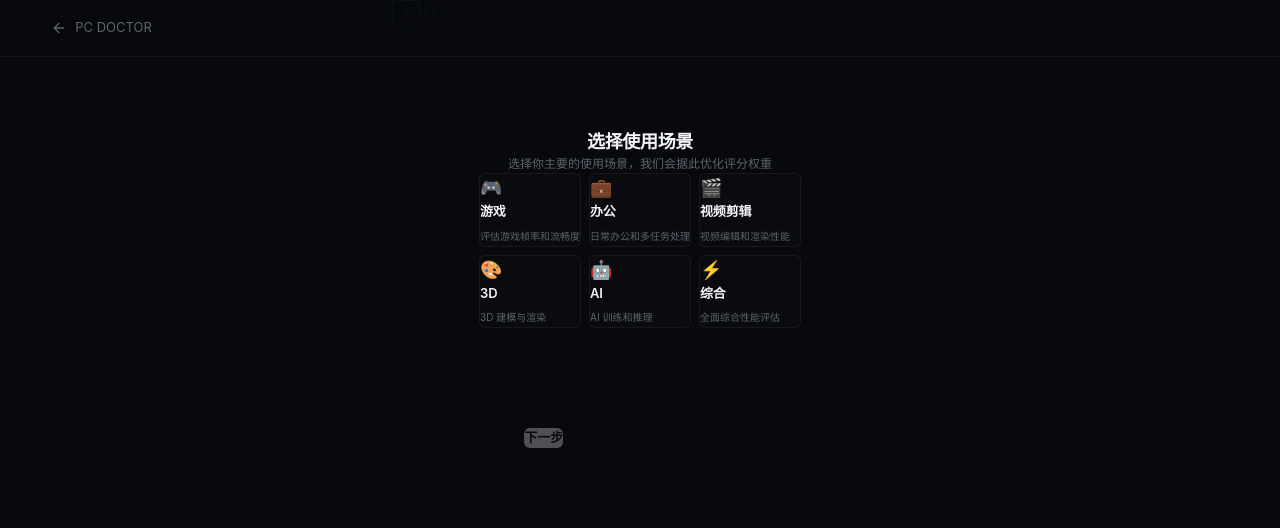
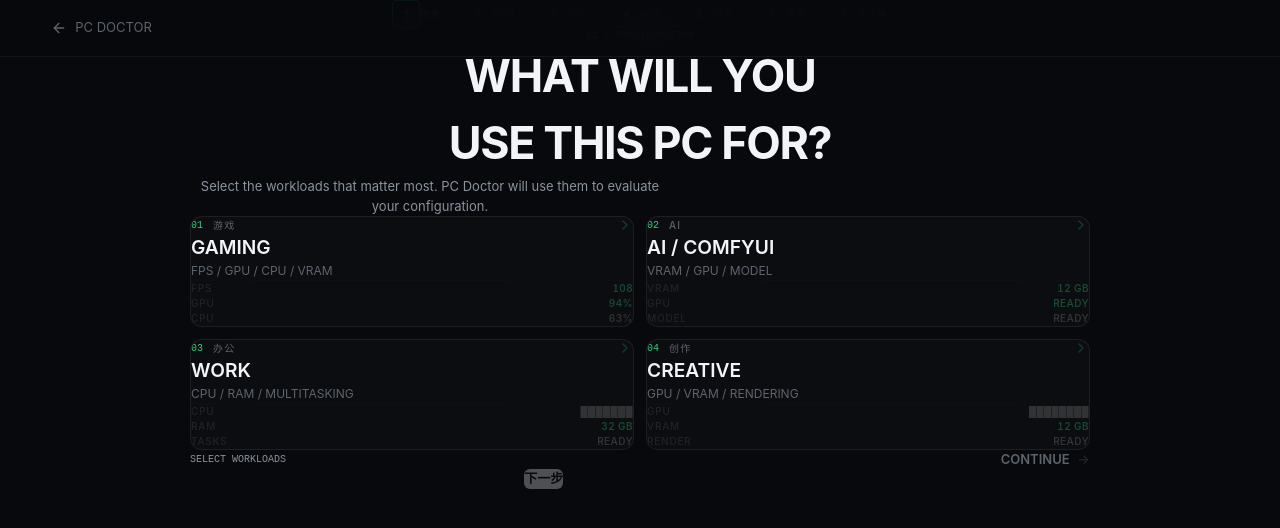
Before and after one commit to wangbatian232/PC-Doctor, a Next.js app: page / in a window 1280 px wide. Both pictures are taken after a click on the button "Start Your Diagnosis". Shown: the top 528 px of the page. Built offline with nearby package versions, Linux system fonts and the light colour scheme.

Commit message:
ui: redesign usage scenario selection with interactive workload cards and diagnostic visuals

```diff
--- a/src/components/diagnosis/UsageStep.tsx
+++ b/src/components/diagnosis/UsageStep.tsx
@@ -3,14 +3,60 @@
 import { motion } from "framer-motion";
 import type { UsageScenario } from "@/types";
 
-const usageOptions: { id: UsageScenario; label: string; icon: string; desc: string }[] = [
-  { id: "gaming", label: "游戏", icon: "🎮", desc: "评估游戏帧率和流畅度" },
-  { id: "office", label: "办公", icon: "💼", desc: "日常办公和多任务处理" },
-  { id: "video", label: "视频剪辑", icon: "🎬", desc: "视频编辑和渲染性能" },
-  { id: "3d", label: "3D", icon: "🎨", desc: "3D 建模与渲染" },
-  { id: "ai", label: "AI", icon: "🤖", desc: "AI 训练和推理" },
-  { id: "general", label: "综合", icon: "⚡", desc: "全面综合性能评估" },
+interface Workload {
+  id: UsageScenario;
+  num: string;
+  title: string;
+  tag: string;
+  desc: string;
+  stats: { label: string; value: string; accent?: boolean }[];
+}
+
+const workloads: Workload[] = [
+  {
+    id: "gaming", num: "01", title: "GAMING", tag: "游戏", desc: "FPS / GPU / CPU / VRAM",
+    stats: [
+      { label: "FPS", value: "108", accent: true },
+      { label: "GPU", value: "94%", accent: true },
+      { label: "CPU", value: "63%" },
+    ],
+  },
+  {
+    id: "ai", num: "02", title: "AI / COMFYUI", tag: "AI", desc: "VRAM / GPU / MODEL",
+    stats: [
+      { label: "VRAM", value: "12 GB", accent: true },
+      { label: "GPU", value: "READY", accent: true },
+      { label: "MODEL", value: "READY" },
+    ],
+  },
+  {
+    id: "office", num: "03", title: "WORK", tag: "办公", desc: "CPU / RAM / MULTITASKING",
+    stats: [
+      { label: "CPU", value: "███████" },
+      { label: "RAM", value: "32 GB", accent: true },
+      { label: "TASKS", value: "READY" },
+    ],
+  },
+  {
+    id: "general", num: "04", title: "CREATIVE", tag: "创作", desc: "GPU / VRAM / RENDERING",
+    stats: [
+      { label: "GPU", value: "████████" },
+      { label: "VRAM", value: "12 GB", accent: true },
+      { label: "RENDER", value: "READY" },
+    ],
+  },
 ];
+
+function MiniStat({ label, value, accent }: { label: string; value: string; accent?: boolean }) {
+  return (
+    <div className="flex items-center justify-between gap-2">
+      <span className="text-[10px] text-white/30 tracking-[0.08em] font-medium">{label}</span>
+      <span className={`text-[10px] font-semibold tabular-nums tracking-[0.04em] ${accent ? "text-[var(--accent-green)]" : "text-white/50"}`}>
+        {value}
+      </span>
+    </div>
+  );
+}
 
 interface UsageStepProps {
   selected: UsageScenario[];
@@ -28,55 +74,116 @@
 
   return (
     <motion.div
-      initial={{ opacity: 0, y: 10 }}
+      initial={{ opacity: 0, y: 12 }}
       animate={{ opacity: 1, y: 0 }}
       exit={{ opacity: 0, y: -10 }}
-      transition={{ duration: 0.25, ease: [0.22, 1, 0.36, 1] }}
-      className="max-w-[520px] mx-auto text-center"
+      transition={{ duration: 0.4, ease: [0.22, 1, 0.36, 1] }}
+      className="w-full max-w-[900px] mx-auto"
     >
-      <h2 className="text-[18px] font-semibold text-[var(--text-primary)] tracking-[-0.02em] mb-1.5">
-        选择使用场景
-      </h2>
-      <p className="text-[12px] text-[var(--text-tertiary)] mb-6">
-        选择你主要的使用场景，我们会据此优化评分权重
-      </p>
+      {/* Header */}
+      <div className="text-center mb-[clamp(28px,4vw,48px)]">
+        <span className="t-mono text-[var(--accent-green)] mb-3 block">01 / CONFIGURATION</span>
+        <h2 className="text-[clamp(28px,3.5vw,48px)] font-bold text-[var(--text-primary)] tracking-[-0.03em] mb-2">
+          WHAT WILL YOU<br />USE THIS PC FOR?
+        </h2>
+        <p className="text-[clamp(13px,0.9vw,16px)] text-[var(--text-secondary)] max-w-[480px] mx-auto">
+          Select the workloads that matter most. PC Doctor will use them to evaluate your configuration.
+        </p>
+      </div>
 
-      <div className="grid grid-cols-2 md:grid-cols-3 gap-2">
-        {usageOptions.map((opt) => {
-          const isSelected = selected.includes(opt.id);
+      {/* Workload cards — 2x2 grid */}
+      <div className="grid sm:grid-cols-2 gap-3 mb-8">
+        {workloads.map((w, i) => {
+          const isSelected = selected.includes(w.id);
           return (
             <motion.button
-              key={opt.id}
-              onClick={() => toggle(opt.id)}
-              className={`
-                relative p-3.5 rounded-[6px] border text-left transition-all duration-150
+              key={w.id}
+              onClick={() => toggle(w.id)}
+              className={`relative text-left p-[clamp(20px,2.5vw,32px)] rounded-[12px] border transition-all duration-250 ease-out overflow-hidden group
                 ${isSelected
-                  ? "border-[var(--accent-green)] bg-[var(--accent-green-dim)]"
-                  : "border-[var(--border-subtle)] bg-[rgba(255,255,255,0.01)] hover:border-[var(--border-default)]"}
-              `}
+                  ? "border-[rgba(53,208,127,0.4)] bg-[rgba(53,208,127,0.05)]"
+                  : "border-[rgba(255,255,255,0.07)] bg-[rgba(255,255,255,0.02)] hover:border-[rgba(255,255,255,0.12)] hover:bg-[rgba(255,255,255,0.035)]"
+                }`}
+              initial={{ opacity: 0, y: 12 }}
+              animate={{ opacity: 1, y: 0 }}
+              transition={{ delay: 0.06 * i, duration: 0.35, ease: [0.22, 1, 0.36, 1] }}
+              whileHover={{ y: -2 }}
               whileTap={{ scale: 0.985 }}
             >
+              {/* Selected accent bar */}
               {isSelected && (
                 <motion.div
-                  className="absolute top-2 right-2 w-4 h-4 rounded-[3px] bg-[var(--accent-green)] flex items-center justify-center"
-                  initial={{ scale: 0 }}
-                  animate={{ scale: 1 }}
-                  transition={{ duration: 0.15, ease: [0.34, 1.56, 0.64, 1] }}
-                >
-                  <svg className="w-2.5 h-2.5 text-[var(--bg-canvas)]" fill="none" viewBox="0 0 24 24" stroke="currentColor" strokeWidth={3}>
-                    <path strokeLinecap="round" strokeLinejoin="round" d="M5 13l4 4L19 7" />
-                  </svg>
-                </motion.div>
+                  className="absolute top-0 left-0 right-0 h-[2px] bg-[var(--accent-green)]"
+                  initial={{ scaleX: 0 }} animate={{ scaleX: 1 }}
+                  transition={{ duration: 0.2, ease: "easeOut" }}
+                />
               )}
-              <span className="text-lg block mb-1.5">{opt.icon}</span>
-              <span className="text-[13px] font-semibold text-[var(--text-primary)] block mb-0.5 tracking-[-0.01em]">
-                {opt.label}
-              </span>
-              <span className="text-[10px] text-[var(--text-tertiary)]">{opt.desc}</span>
+
+              <div className="relative z-10">
+                {/* Top row: num + tag + arrow */}
+                <div className="flex items-center justify-between mb-4">
+                  <div className="flex items-center gap-2.5">
+                    <span className="t-mono text-[var(--accent-green)]">{w.num}</span>
+                    <span className="text-[10px] tracking-[0.12em] font-medium text-[var(--text-tertiary)]">{w.tag}</span>
+                    {isSelected && (
+                      <motion.span
+                        className="w-1.5 h-1.5 rounded-full bg-[var(--accent-green)]"
+                        initial={{ scale: 0 }} animate={{ scale: 1 }}
+                        transition={{ type: "spring", stiffness: 500 }}
+                      />
+                    )}
+                  </div>
+                  <motion.div
+                    animate={{ opacity: isSelected ? 1 : 0.25, x: isSelected ? 2 : 0 }}
+                    transition={{ duration: 0.2 }}
+                  >
+                    <svg className="w-4 h-4 text-[var(--accent-green)]" fill="none" viewBox="0 0 24 24" stroke="currentColor" strokeWidth={2}>
+                      <path strokeLinecap="round" strokeLinejoin="round" d={isSelected ? "M5 13l4 4L19 7" : "M9 18l6-6-6-6"} />
+                    </svg>
+                  </motion.div>
+                </div>
+
+                {/* Title + desc */}
+                <h3 className="text-[clamp(18px,1.5vw,22px)] font-semibold text-[var(--text-primary)] mb-1"
+                  style={{ transform: `translateX(${isSelected ? 3 : 0}px)`, transition: "transform 0.25s ease-out" }}>
+                  {w.title}
+                </h3>
+                <p className="text-[12px] text-[var(--text-tertiary)] mb-5">{w.desc}</p>
+
+                {/* Mini diagnostic viz */}
+                <div className={`space-y-1.5 pt-4 border-t border-[rgba(255,255,255,0.04)] transition-opacity duration-300 ${isSelected ? "opacity-100" : "opacity-30"}`}>
+                  {w.stats.map((s) => (
+                    <MiniStat key={s.label} {...s} />
+                  ))}
+                </div>
+              </div>
             </motion.button>
           );
         })}
       </div>
+
+      {/* Bottom: count + continue */}
+      <div className="flex items-center justify-between">
+        <motion.p
+          className="t-mono text-[var(--text-secondary)]"
+          initial={{ opacity: 0 }} animate={{ opacity: 1 }} transition={{ delay: 0.3 }}
+        >
+          {selected.length > 0 ? `${selected.length} WORKLOAD${selected.length > 1 ? "S" : ""} SELECTED` : "SELECT WORKLOADS"}
+        </motion.p>
+        <motion.div
+          className={`text-[13px] font-semibold flex items-center gap-2 transition-all duration-200
+            ${selected.length > 0 ? "text-[var(--accent-green)]" : "text-[var(--text-tertiary)]"}`}
+          initial={{ opacity: 0 }} animate={{ opacity: 1 }} transition={{ delay: 0.35 }}
+        >
+          CONTINUE
+          <motion.span
+            animate={{ x: selected.length > 0 ? 3 : 0, opacity: selected.length > 0 ? 1 : 0.3 }}
+            transition={{ duration: 0.2 }}
+          >
+            →
+          </motion.span>
+        </motion.div>
+      </div>
     </motion.div>
   );
 }
```
